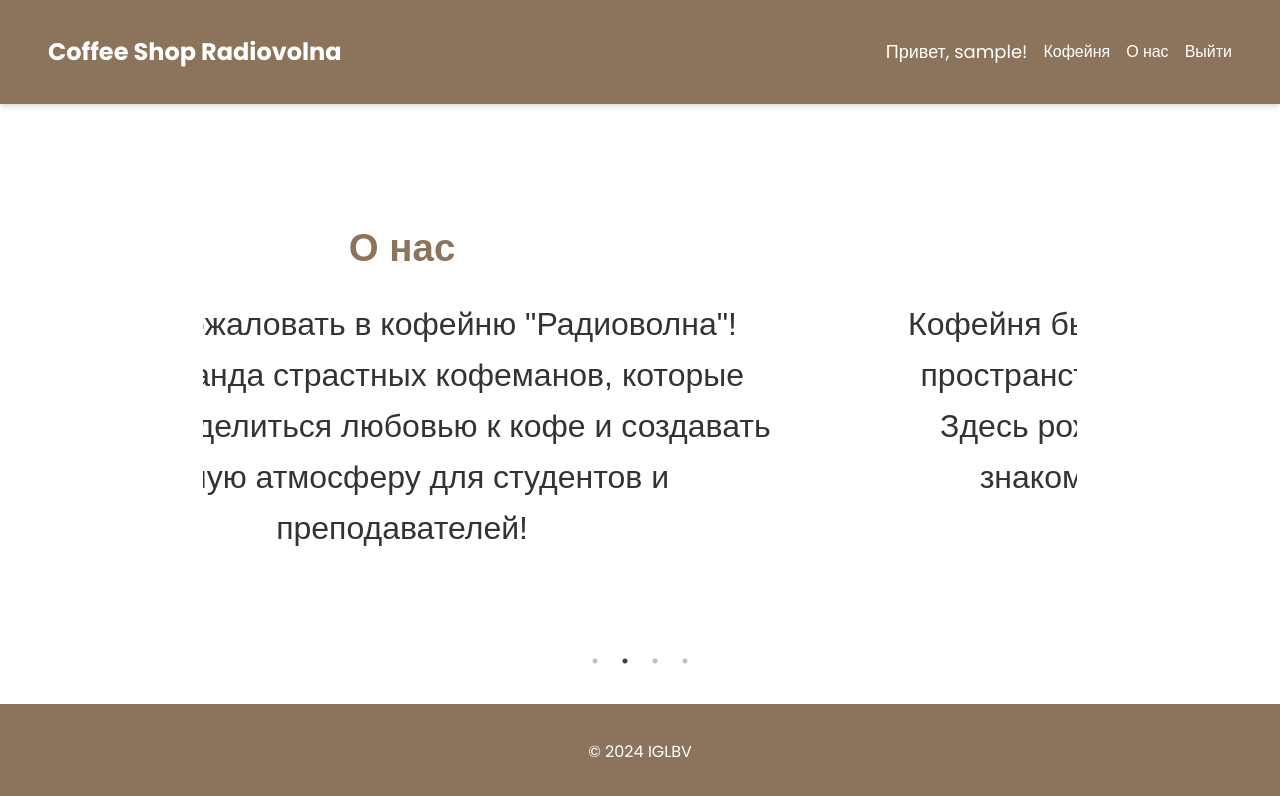
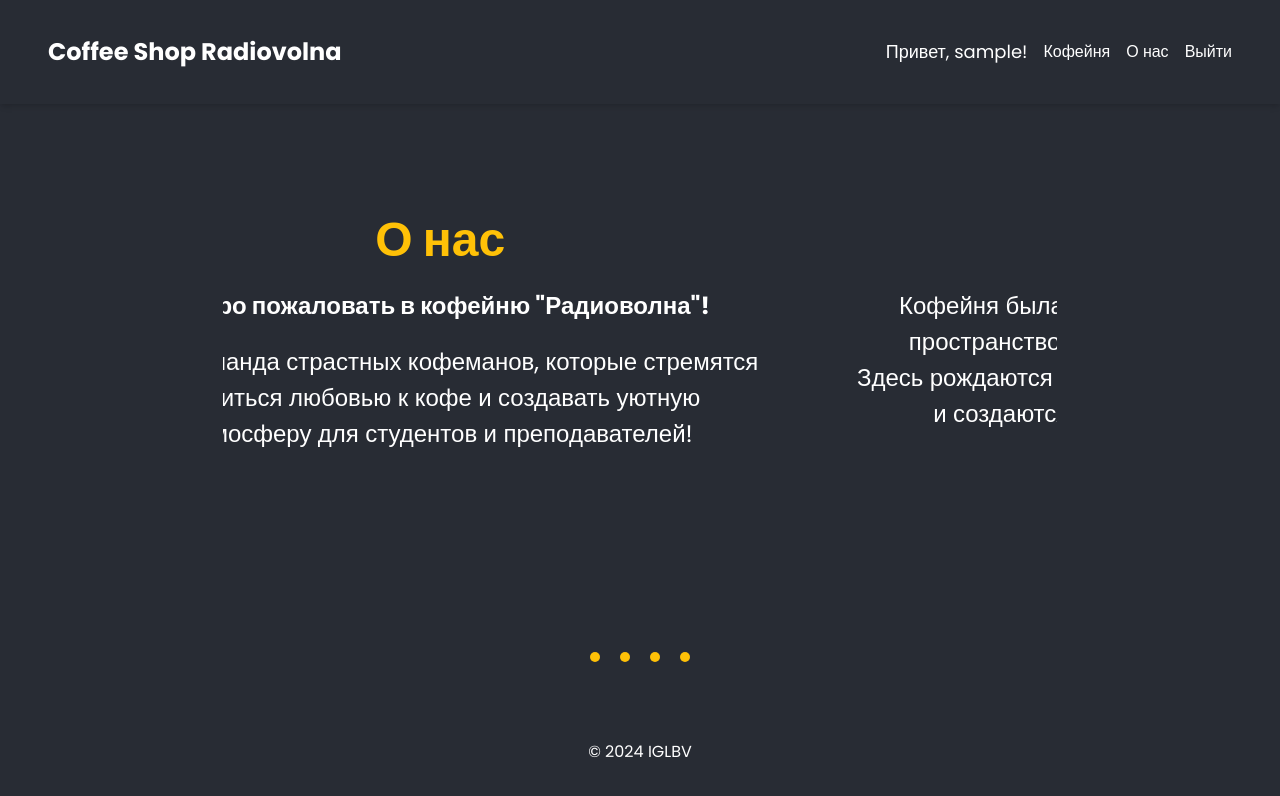
Before and after one commit to iglbv/Coffee-web, a React (Vite) app: page /about-us in a window 1280 px wide. Shown: the top 796 px of the page. Built offline with nearby package versions, Linux system fonts and the light colour scheme; sample sign-in values are in the browser's storage.

Commit message:
change color correction

```diff
--- a/src/App.tsx
+++ b/src/App.tsx
@@ -45,7 +45,7 @@ const App: React.FC = () => {
               }
             />
             <Route
-            path="*" element={<NotFound />} /> {}
+              path="*" element={<NotFound />} /> { }
           </Routes>
         </main>
         <Footer />
--- a/src/components/AboutUs.tsx
+++ b/src/components/AboutUs.tsx
@@ -23,8 +23,8 @@ const AboutUs: React.FC = () => {
             title: "О нас",
             content: (
                 <>
-                    Добро пожаловать в кофейню "Радиоволна"!<br />
-                    Мы - команда страстных кофеманов, которые стремятся делиться любовью к кофе и создавать уютную атмосферу для студентов и преподавателей!
+                    <p className="text-center text-xl font-bold mb-4 text-light-text">Добро пожаловать в кофейню "Радиоволна"!</p>
+                    <p className="text-center text-text">Мы - команда страстных кофеманов, которые стремятся делиться любовью к кофе и создавать уютную атмосферу для студентов и преподавателей!</p>
                 </>
             ),
         },
@@ -32,8 +32,8 @@ const AboutUs: React.FC = () => {
             title: "История",
             content: (
                 <>
-                    Кофейня была основана с целью создать уютное пространство для студентов и преподавателей.<br />
-                    Здесь рождаются новые идеи, завязываются знакомства и создаются незабываемые воспоминания.
+                    <p className="text-center text-text">Кофейня была основана с целью создать уютное пространство для студентов и преподавателей.<br />
+                        Здесь рождаются новые идеи, завязываются знакомства и создаются незабываемые воспоминания.</p>
                 </>
             ),
         },
@@ -41,21 +41,21 @@ const AboutUs: React.FC = () => {
             title: "Наша миссия",
             content: (
                 <>
-                    Мы стремимся создать уютное и вдохновляющее пространство.<br />
-                    Наша цель - поддерживать студенческое сообщество и соединять поколения.<br />
-                    Кофейня "Радиоволна" - это место для общения и роста!
+                    <p className="text-center text-text">Мы стремимся создать уютное и вдохновляющее пространство.<br />
+                        Наша цель - поддерживать студенческое сообщество и соединять поколения.<br />
+                        Кофейня "Радиоволна" - это место для общения и роста!</p>
                 </>
             ),
         },
         {
             title: "Наша команда",
             content: (
-                <div className="team-members">
+                <div className="team-members grid grid-cols-1 md:grid-cols-2 lg:grid-cols-3 gap-6">
                     {teamMembers.map((member) => (
-                        <div key={member.name} className="team-member">
-                            <img className="team-photo" src={member.photo} alt={member.name} />
-                            <h3>{member.name}</h3>
-                            <p>{member.role}</p>
+                        <div key={member.name} className="team-member rounded-lg shadow-md p-6 bg-secondary">
+                            <img className="team-photo rounded-full mx-auto" src={member.photo} alt={member.name} />
+                            <h3 className="text-xl font-bold mt-4 text-center text-light-text">{member.name}</h3>
+                            <p className="text-text text-center mt-2">{member.role}</p>
                         </div>
                     ))}
                 </div>
@@ -72,14 +72,16 @@ const AboutUs: React.FC = () => {
         arrows: false,
         autoplay: true,
         autoplaySpeed: 5000,
+        centerMode: true,
+        centerPadding: '50px',
     };
 
     return (
-        <div className="about-us-container">
+        <div className="about-us-container bg-primary text-light-text p-8">
             <Slider {...settings}>
                 {sections.map((section, index) => (
-                    <div key={index} className="about-us-section">
-                        <h2>{section.title}</h2>
+                    <div key={index} className="about-us-section text-center">
+                        <h2 className="text-3xl font-bold mb-4 text-accent">{section.title}</h2>
                         {section.content}
                     </div>
                 ))}
--- a/src/components/Footer.tsx
+++ b/src/components/Footer.tsx
@@ -2,7 +2,7 @@ import React from 'react';
 
 const Footer: React.FC = () => {
     return (
-        <footer className="bg-coffee text-white py-1 px-4 mt-auto">
+        <footer className="bg-primary text-light-text py-1 px-4 mt-auto">
             <div className="container mx-auto text-center">
                 <p>&copy; 2024 IGLBV</p>
             </div>
--- a/src/components/Header.tsx
+++ b/src/components/Header.tsx
@@ -10,18 +10,25 @@ const Header: React.FC = () => {
     };
 
     return (
-        <header className="bg-coffee text-white py-1 px-4 shadow-md">
+        <header className="bg-primary text-light-text py-1 px-4 shadow-md">
             <div className="container mx-auto flex justify-between items-center">
-                <Link to="/coffee-shop" className="text-2xl font-bold hover:text-gold">
+                <Link to="/coffee-shop" className="text-2xl font-bold hover:text-accent">
                     <h1 className="text-2xl font-bold">Coffee Shop Radiovolna</h1>
                 </Link>
                 <nav className="flex items-center space-x-4">
                     {userName ? (
                         <>
                             <p className="text-lg">Привет, {userName}!</p>
-                            <Link to="/coffee-shop" className="hover:text-gold">Кофейня</Link>
-                            <Link to="/about-us" className="hover:text-gold">О нас</Link>
-                            <Link to="/" onClick={handleLogout} className="hover:text-gold">
+                            <Link to="/coffee-shop"
+                                className="text-gold hover:underline hover:text-accent">
+                                Кофейня
+                            </Link>
+                            <Link to="/about-us"
+                                className="text-gold hover:underline hover:text-accent">
+                                О нас
+                            </Link>
+                            <Link to="/" onClick={handleLogout}
+                                className="text-gold hover:underline hover:text-accent">
                                 Выйти
                             </Link>
                         </>
--- a/src/components/NotFound.tsx
+++ b/src/components/NotFound.tsx
@@ -3,13 +3,16 @@ import { Link } from 'react-router-dom';
 
 const NotFoundPage: React.FC = () => {
   return (
-    <div className="flex flex-col items-center justify-center min-h-screen">
-      <h1 className="text-7xl font-bold text-red-500">404</h1>
+    <div className="flex flex-col items-center justify-center min-h-screen bg-primary text-light-text">
+      <h1 className="text-7xl font-bold text-accent">404</h1>
       <h2 className="text-4xl font-medium mt-4">Страница не найдена</h2>
       <p className="mt-4 text-lg">
         К сожалению, страница, которую вы ищете, не найдена.
       </p>
-      <Link to="/" className="mt-8 px-6 py-3 bg-gold text-white rounded-md hover:bg-coffee focus:outline-none focus:ring-2 focus:ring-gold">
+      <Link
+        to="/"
+        className="mt-8 px-6 py-3 bg-accent text-light-text rounded-md hover:bg-primary focus:outline-none focus:ring-2 focus:ring-accent"
+      >
         Вернуться на главную
       </Link>
     </div>
--- a/src/index.css
+++ b/src/index.css
@@ -9,35 +9,8 @@ body {
     display: flex;
     flex-direction: column;
     min-height: 100vh;
-}
-
-.coffee-card {
- border: 1px solid #ccc;
- border-radius: 8px;
- padding: 1rem;
- box-shadow: 0 2px 4px rgba(0, 0, 0, 0.1);
-}
-
-.coffee-description {
- display: flex;
- flex-direction: column;
- justify-content: space-between;
- height: 75px;
-}
-
-.coffee-description p {
- margin-bottom: 0;
-}
-
-.grid {
- gap: 2rem;
-}
-
-.coffee-image {
- width: 100%;
- height: 292px;
- object-fit: cover;
- border-radius: 8px;
+    background-color: #282C34;
+    color: #FFFFFF;
 }
 
 .container {
@@ -52,6 +25,33 @@ main {
     justify-content: center;
     align-items: center;
     padding: 20px;
+}
+
+.coffee-card {
+    border: 1px solid #ccc;
+    border-radius: 8px;
+    padding: 1rem;
+    box-shadow: 0 2px 4px rgba(0, 0, 0, 0.1);
+    background-color: #F5F5F5;
+    color: #212121;
+}
+
+.coffee-image {
+    width: 100%;
+    height: 292px;
+    object-fit: cover;
+    border-radius: 8px;
+}
+
+.coffee-description {
+    display: flex;
+    flex-direction: column;
+    justify-content: space-between;
+    height: 75px;
+}
+
+.coffee-description p {
+    margin-bottom: 0;
 }
 
 .coffee-details {
@@ -75,33 +75,41 @@ button {
     border-radius: 8px;
     cursor: pointer;
     transition: all 0.3s ease-in-out;
+    background-color: #FFC107;
+    color: #212121;
 }
 
 .about-us-container {
     width: 100%;
     margin: 0;
     padding: 0;
- font-family: 'Arial', sans-serif;
+    font-family: 'Poppins', sans-serif;
+    background-color: transparent;
+    color: #212121;
+    padding: 20px;
+    max-height: 500px;
     width: 70%;
+    margin: 2rem auto;
 }
 
 .about-us-section {
- padding: 40px;
+    padding: 3rem;
     text-align: center;
+    color: #282C34;
 }
 
 .about-us-section h2 {
- color: #8C735B;
- margin-bottom: 20px;
- font-size: 2.4rem;
+    color: #FFC107;
+    margin-bottom: 30px;
+    font-size: 3rem;
     font-weight: bold;
 }
 
- .about-us-section {
- margin-top: 15px;
- color: #333;
- line-height: 1.6;
- font-size: 2rem;
+.about-us-section p {
+    margin-top: 20px;
+    color: #FFFFFF;
+    line-height: 1.5;
+    font-size: 1.5rem;
 }
 
 .team-members {
@@ -113,7 +121,7 @@ button {
 
 .team-member {
     text-align: center;
- background-color: white;
+    background-color: #F5F5F5;
     border-radius: 10px;
     box-shadow: 0 2px 4px rgba(0, 0, 0, 0.1);
     padding: 20px;
@@ -135,8 +143,40 @@ button {
 .team-member h3 {
     font-size: 1.4rem;
     margin-bottom: 5px;
+    color: #212121;
 }
 
 .team-member p {
     font-size: 1rem;
+    color: #212121;
 }
+
+@media (max-width: 768px) {
+    .team-members {
+        flex-direction: column;
+    }
+
+    .team-member {
+        width: 100%;
+    }
+}
+
+.grid {
+    gap: 2rem;
+}
+
+.slick-dots li button:before {
+    background-color: transparent;
+}
+
+.slick-dots li button:after {
+    content: "";
+    width: 10px;
+    height: 10px;
+    border-radius: 50%;
+    background-color: #FFC107;
+    position: absolute;
+    top: 50%;
+    left: 50%;
+    transform: translate(-50%, -50%);
+}
--- a/tailwind.config.js
+++ b/tailwind.config.js
@@ -1,13 +1,18 @@
+// tailwind.config.js
+
 /** @type {import('tailwindcss').Config} */
 module.exports = {
   content: ['./index.html', './src/**/*.{js,ts,jsx,tsx}'],
   theme: {
     extend: {
       colors: {
-        'coffee': '#8C735B',
-        'latte': '#F5E7D8',
-        'dust': '#FDF5E6',
-        'gold': '#C78F2D'
+        'primary': '#282C34',
+        'secondary': '#F5F5F5',
+        'accent': '#FFC107',
+        'text': '#212121',
+        'light-text': '#FFFFFF',
+        'green': '#4CAF50',
+        'red': '#F44336',
       },
     },
   },
```
Also changed, not shown: src/components/CoffeeShop.tsx (+4 -3 lines), src/components/GreetingForm.tsx (+3 -5 lines), src/App.css (indentation only). Lines whose indentation alone changed are shown as unchanged.
